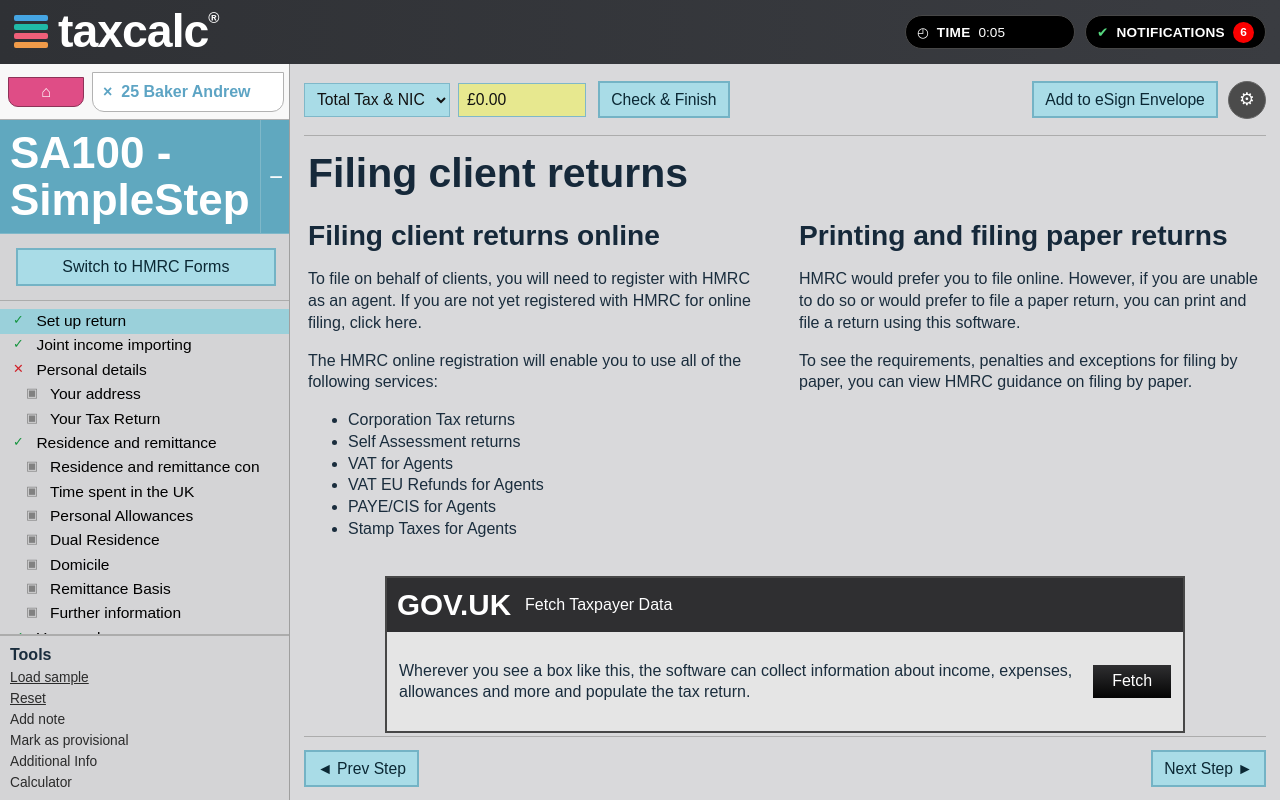
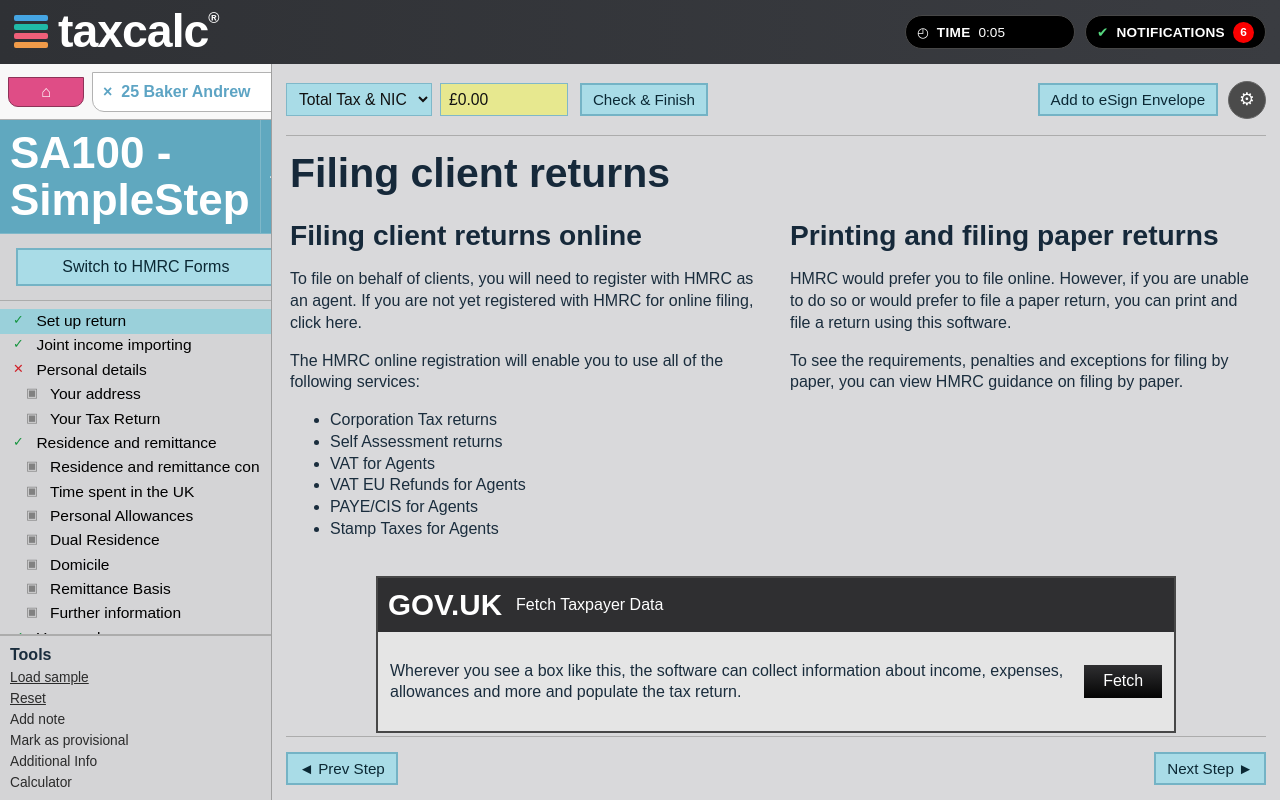
Before and after one commit to Ashh222/temptaxproject, a website: page public/index.html in a window 1280 px wide. Drawn offline with Linux system fonts and the light colour scheme.

Commit message:
Refine desktop density and split scroll behavior

```diff
--- a/public/styles.css
+++ b/public/styles.css
@@ -6,6 +6,7 @@
   --teal-strong: #60a8bf;
   --text: #1a2d3d;
   --shadow: 0 8px 22px rgba(0, 0, 0, 0.18);
+  --sidebar-w: clamp(252px, 17vw, 404px);
 }
 
 * {
@@ -131,7 +132,7 @@
 
 .tc-shell {
   display: grid;
-  grid-template-columns: 320px minmax(0, 1fr);
+  grid-template-columns: var(--sidebar-w) minmax(0, 1fr);
   height: calc(100vh - 64px);
   overflow: hidden;
 }
@@ -143,6 +144,7 @@
   grid-template-rows: auto auto auto minmax(0, 1fr) auto;
   min-height: 0;
   overflow: hidden;
+  min-width: 0;
 }
 
 .tc-client-strip {
@@ -219,6 +221,7 @@
 
 .tc-tree {
   overflow: auto;
+  overscroll-behavior: contain;
   border-top: 1px solid var(--line);
   border-bottom: 1px solid var(--line);
   padding: 8px 0;
@@ -296,6 +299,7 @@
   min-width: 0;
   min-height: 0;
   overflow: hidden;
+  min-width: 0;
 }
 
 .tc-main-toolbar {
@@ -305,7 +309,7 @@
   grid-template-columns: auto auto 1fr;
   align-items: center;
   column-gap: 12px;
-  row-gap: 8px;
+  row-gap: 6px;
   padding: 8px 0;
 }
 
@@ -317,7 +321,7 @@
 
 .tc-tax-widget select,
 .tc-tax-widget input {
-  height: 34px;
+  height: 33px;
   border: 1px solid #7fb8c9;
   background: var(--teal);
   color: #111;
@@ -336,8 +340,8 @@
   border: 2px solid #74b3c5;
   background: var(--teal);
   color: #0b2834;
-  font-size: 0.98rem;
-  padding: 0.45rem 0.7rem;
+  font-size: 0.95rem;
+  padding: 0.4rem 0.68rem;
   cursor: pointer;
 }
 
@@ -376,6 +380,7 @@
 .tc-form {
   flex: 1;
   overflow: auto;
+  overscroll-behavior: contain;
   padding: 12px 4px 0;
   min-height: 0;
 }
@@ -463,7 +468,7 @@
 
 .tc-row {
   display: grid;
-  grid-template-columns: minmax(360px, 1fr) 280px;
+  grid-template-columns: minmax(360px, 1fr) 250px;
   align-items: center;
 }
 
@@ -514,7 +519,7 @@
 }
 
 .toggle-row {
-  grid-template-columns: minmax(360px, 1fr) 110px;
+  grid-template-columns: minmax(360px, 1fr) 96px;
 }
 
 .toggle-row input[type='checkbox'] {
@@ -662,7 +667,7 @@
 
 @media (max-width: 1280px) {
   .tc-shell {
-    grid-template-columns: 290px minmax(0, 1fr);
+    grid-template-columns: 272px minmax(0, 1fr);
   }
 
   .tc-right-tools p {
@@ -709,7 +714,7 @@
     left: 0;
     top: 64px;
     bottom: 0;
-    width: min(84vw, 320px);
+    width: min(86vw, 320px);
     z-index: 120;
     transform: translateX(-104%);
     transition: transform 180ms ease;
```
